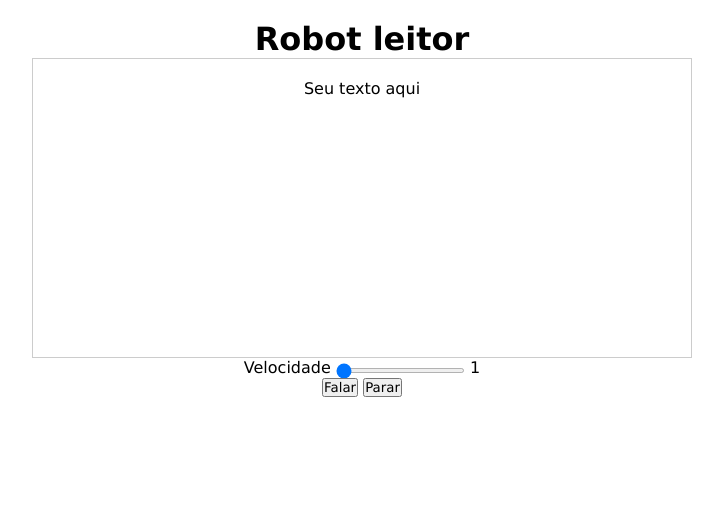
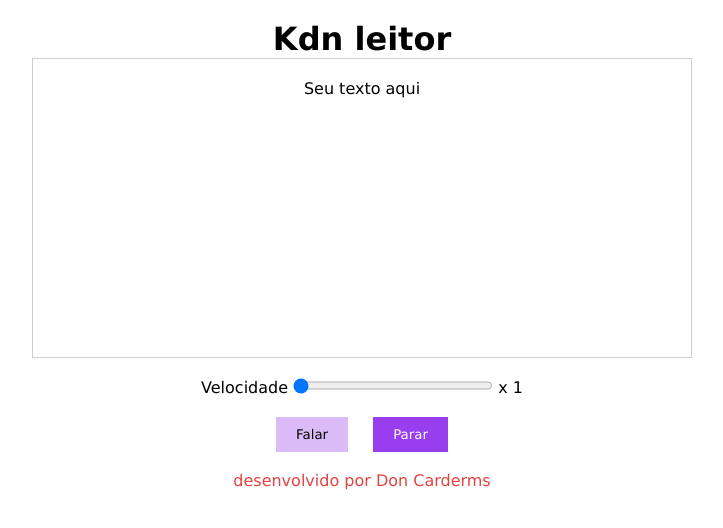
Before and after one commit to DonCarderms/robot-leitor, a plain HTML site: page index.html in a window 1280 px wide. Shown: the whole page, without its empty margins (278-1001 px from the left). Drawn offline with Linux system fonts and the light colour scheme.

Commit message:
first commit

```diff
--- a/assets/css/style.css
+++ b/assets/css/style.css
@@ -24,5 +24,37 @@
 }
 .speed-range{
     cursor: pointer;
-    height: 5px;
+    height: 15px;
+    width: 200px;
 }
+.controls{
+    margin: 20px;
+}
+button{
+    cursor: pointer;
+    padding: 10px 20px;
+    border: 0;
+}
+.bt-speak{
+    background-color: rgb(218, 187, 248);
+    margin-right: 20px;
+}
+.bt-speak:hover{
+    background-color: rgb(197, 156, 234);
+}
+
+.bt-stop{
+    color: #fff;
+    background-color: rgb(153, 62, 239);
+}
+.bt-stop:hover{
+    background-color:  rgb(138, 27, 242);
+}
+
+a{
+    text-decoration: none;
+    color: #e44242;
+}
+a:hover{
+    text-decoration: underline;
+}
--- a/assets/js/index.js
+++ b/assets/js/index.js
@@ -4,7 +4,7 @@ const speedRange = document.querySelector('.speed-range')
 const speedView = document.querySelector('.value-speed-view')
 
 speedRange.oninput = function  () {
-    speedView.textContent = this.value;
+    speedView.textContent = `x ${this.value}`;
 }
 
 
--- a/index.html
+++ b/index.html
@@ -4,12 +4,12 @@
     <meta charset="UTF-8">
     <meta http-equiv="X-UA-Compatible" content="IE=edge">
     <meta name="viewport" content="width=device-width, initial-scale=1.0">
-    <title>Robot leitor</title>
+    <title>kdn leitor</title>
     <link rel="stylesheet" href="./assets/css/style.css">
 </head>
 <body>
      <div class="content">
-            <h1>Robot leitor</h1>
+            <h1>Kdn leitor</h1>
 
             <div class="input-text"
                 contenteditable
@@ -26,7 +26,7 @@
                 <div>
                     <label for="speed">Velocidade </label>
                     <input  class="speed-range" type="range" min="1" max="10" id="speed" step="0.10" name="speed" value="1">
-                    <span class="value-speed-view">1</span>
+                    <span class="value-speed-view">x 1</span>
                 </div>
             </div>
 
@@ -37,6 +37,9 @@
 
                 class="bt-stop">Parar
             </button>
+            <br>
+            <br>
+            <a target="_blank" href="https://www.linkedin.com/in/doncarderms/">desenvolvido por Don Carderms</a>
         </div>
 
      <script src="./assets/js/index.js"></script>
```
